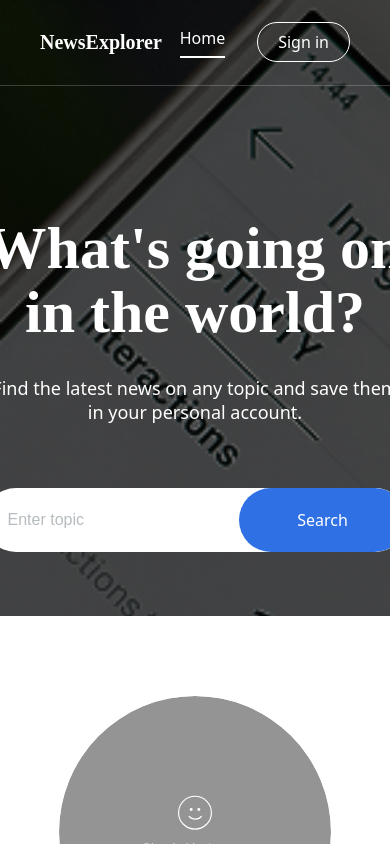
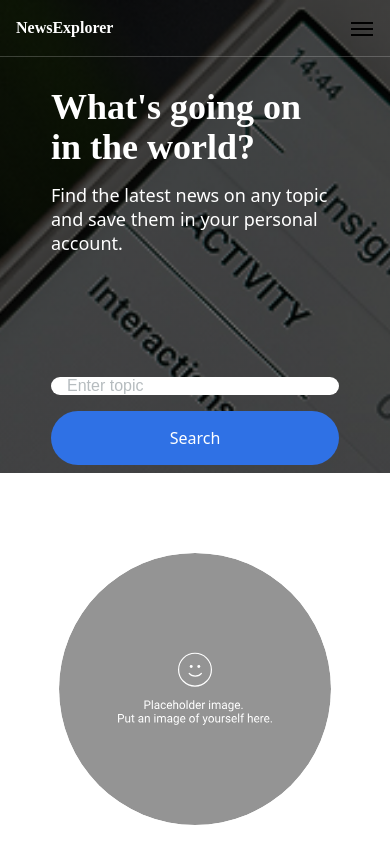
Before and after one commit to Cdubb919/news-explorer-frontend, a React (Vite) app: page / in a window 390 px wide. Built offline with nearby package versions, Linux system fonts and the light colour scheme.

Commit message:
ready to submit

```diff
--- a/src/components/Header/Header.css
+++ b/src/components/Header/Header.css
@@ -104,3 +104,146 @@
   object-fit: contain;
   filter: brightness(0) invert(1);
 }
+
+/* ===== Mobile header ===== */
+@media screen and (max-width: 767px) {
+  .header__container {
+    padding: 16px;
+  }
+
+  .header__nav {
+    display: none;
+  }
+
+  .header__logo {
+    font-size: 16px;
+    line-height: 24px;
+    margin: 0;
+  }
+
+  .header__menu-button {
+    display: block;
+    width: 24px;
+    height: 24px;
+    border: none;
+    padding: 0;
+    background: transparent;
+    cursor: pointer;
+
+    background-image:
+      linear-gradient(currentColor, currentColor),
+      linear-gradient(currentColor, currentColor),
+      linear-gradient(currentColor, currentColor);
+    background-size: 22px 2px, 22px 2px, 22px 2px;
+    background-position: center 6px, center 12px, center 18px;
+    background-repeat: no-repeat;
+  }
+
+  .header__mobile {
+    position: fixed;
+    inset: 0;
+    background-color: #1a1b22;
+    color: #fff;
+    z-index: 999;
+    padding: 16px;
+    box-sizing: border-box;
+
+    opacity: 0;
+    visibility: hidden;
+    transition: opacity 0.2s ease, visibility 0.2s ease;
+  }
+
+  .header__mobile_open {
+    opacity: 1;
+    visibility: visible;
+  }
+
+  .header__mobile-top {
+    height: 56px;
+    display: flex;
+    align-items: center;
+    justify-content: space-between;
+  }
+
+  .header__close-button {
+    width: 24px;
+    height: 24px;
+    border: none;
+    padding: 0;
+    background: transparent;
+    cursor: pointer;
+
+    background-image:
+      linear-gradient(currentColor, currentColor),
+      linear-gradient(currentColor, currentColor);
+    background-size: 22px 2px, 22px 2px;
+    background-position: center;
+    background-repeat: no-repeat;
+    transform: rotate(45deg);
+  }
+
+  .header__close-button::after {
+    content: "";
+    position: absolute;
+  }
+
+  .header__mobile-nav {
+    margin-top: 16px;
+    display: flex;
+    flex-direction: column;
+    gap: 24px;
+  }
+
+  .header__mobile-link {
+    text-decoration: none;
+    color: inherit;
+    font-size: 18px;
+    line-height: 22px;
+  }
+
+  .header__mobile-link_active {
+    font-weight: 500;
+  }
+
+  .header__mobile-signin {
+    margin-top: 24px;
+    width: 288px;
+    height: 56px;
+    border-radius: 100px;
+    border: 1px solid #fff;
+    background: transparent;
+    color: #fff;
+    font-size: 18px;
+    cursor: pointer;
+    align-self: center;
+  }
+
+  .header__mobile-user {
+    margin-top: 24px;
+    width: 288px;
+    height: 56px;
+    border-radius: 100px;
+    border: 1px solid #fff;
+    background: transparent;
+    color: #fff;
+    font-size: 18px;
+    cursor: pointer;
+    align-self: center;
+    display: flex;
+    align-items: center;
+    justify-content: center;
+    gap: 8px;
+  }
+}
+
+.header__menu-button,
+.header__mobile {
+  display: none;
+}
+
+@media screen and (max-width: 767px) {
+  .header__menu-button,
+  .header__mobile {
+    display: block;
+  }
+}
--- a/src/components/Header/Header.jsx
+++ b/src/components/Header/Header.jsx
@@ -1,20 +1,35 @@
 import { NavLink, useLocation } from "react-router-dom";
+import { useState } from "react";
 import "./Header.css";
 import logoutIcon from "../../assets/logout.svg";
 
 function Header({ loggedIn, userName, onSignIn, onSignOut }) {
   const location = useLocation();
   const isHome = location.pathname === "/";
+  const [menuOpen, setMenuOpen] = useState(false);
+
+  function closeMenu() {
+    setMenuOpen(false);
+  }
+
+  function handleSignIn() {
+    closeMenu();
+    onSignIn?.();
+  }
+
+  function handleSignOut() {
+    closeMenu();
+    onSignOut?.();
+  }
 
   return (
     <header
-      className={`header ${
-        isHome ? "header--transparent" : "header--light"
-      }`}
+      className={`header ${isHome ? "header--transparent" : "header--light"}`}
     >
       <div className="header__container">
         <h1 className="header__logo">NewsExplorer</h1>
 
+        {/* Desktop nav (hidden on mobile via CSS) */}
         <nav className="header__nav">
           <NavLink
             to="/"
@@ -51,6 +66,66 @@ function Header({ loggedIn, userName, onSignIn, onSignOut }) {
             </button>
           )}
         </nav>
+
+        {/* Mobile hamburger (shown on mobile via CSS) */}
+        <button
+          type="button"
+          className="header__menu-button"
+          aria-label="Open menu"
+          onClick={() => setMenuOpen(true)}
+        />
+
+        {/* Mobile overlay menu */}
+        <div className={`header__mobile ${menuOpen ? "header__mobile_open" : ""}`}>
+          <div className="header__mobile-top">
+            <h1 className="header__logo">NewsExplorer</h1>
+            <button
+              type="button"
+              className="header__close-button"
+              aria-label="Close menu"
+              onClick={closeMenu}
+            />
+          </div>
+
+          <nav className="header__mobile-nav">
+            <NavLink
+              to="/"
+              onClick={closeMenu}
+              className={({ isActive }) =>
+                `header__mobile-link ${isActive ? "header__mobile-link_active" : ""}`
+              }
+            >
+              Home
+            </NavLink>
+
+            {loggedIn && (
+              <NavLink
+                to="/saved-news"
+                onClick={closeMenu}
+                className={({ isActive }) =>
+                  `header__mobile-link ${isActive ? "header__mobile-link_active" : ""}`
+                }
+              >
+                Saved articles
+              </NavLink>
+            )}
+
+            {loggedIn ? (
+              <button className="header__mobile-user" onClick={handleSignOut}>
+                <span className="header__username">{userName}</span>
+                <img
+                  src={logoutIcon}
+                  alt="Log out"
+                  className="header__logout-icon"
+                />
+              </button>
+            ) : (
+              <button className="header__mobile-signin" onClick={handleSignIn}>
+                Sign in
+              </button>
+            )}
+          </nav>
+        </div>
       </div>
     </header>
   );
--- a/src/components/Home/Home.css
+++ b/src/components/Home/Home.css
@@ -23,6 +23,16 @@
   margin-bottom: 64px;
 }
 
+/* FIX: remove invalid nested block and apply color-scheme correctly */
+.search,
+.search-form,
+.search__input,
+.search__button,
+.search-form__input,
+.search-form__button {
+  color-scheme: light;
+}
+
 .search {
   width: 100%;
   max-width: 608px;
@@ -33,9 +43,6 @@
   border-radius: 100px;
   padding: 4px;
   box-sizing: border-box;
-  .search {
-  color-scheme: light;
-}
 }
 
 .search__input {
@@ -47,7 +54,6 @@
   appearance: none;
   -webkit-appearance: none;
 }
-
 
 .search__input:focus {
   outline: none;
@@ -212,3 +218,79 @@
   line-height: 24px;
   color: #b6bcbf;
 }
+
+@media screen and (max-width: 767px) {
+  .hero {
+    margin-top: 0;
+    padding: 0 16px 32px;
+    text-align: left;
+  }
+
+  .hero__content {
+    max-width: 288px;
+    margin: 0;
+    padding-top: 30px;
+  }
+
+  .hero__title {
+    font-size: 36px;
+    line-height: 40px;
+    margin: 0 0 16px;
+  }
+
+  .hero__subtitle {
+    font-size: 18px;
+    line-height: 24px;
+    margin: 0 0 122px;
+    max-width: 288px;
+  }
+
+  .search-form {
+    max-width: 288px;
+    margin: 0;
+    background: transparent;
+    border-radius: 0;
+    overflow: visible;
+    display: flex;
+    flex-direction: column;
+    gap: 16px;
+  }
+
+  .search-form__input {
+    height: 56px;
+    width: 100%;
+    border-radius: 100px;
+    background: #fff;
+    padding: 0 16px;
+    box-sizing: border-box;
+  }
+
+  .search-form__button {
+    width: 100%;
+    min-width: 0;
+    height: 56px;
+    border-radius: 100px;
+  }
+
+  .search-results {
+    margin: 0;
+    padding: 32px 0 80px;
+  }
+
+  .search-results__content {
+    padding: 0 16px;
+  }
+
+  .search-results__title {
+    font-size: 30px;
+    line-height: 34px;
+    margin-bottom: 24px;
+  }
+
+  .show-more-button {
+    width: 288px;
+    height: 56px;
+    margin: 24px auto 0;
+    font-size: 18px;
+  }
+}
--- a/src/components/NewsCard/NewsCard.css
+++ b/src/components/NewsCard/NewsCard.css
@@ -104,3 +104,29 @@
   padding: 6px 12px;
   border-radius: 10px;
 }
+
+@media screen and (max-width: 767px) {
+  .news-card {
+    max-width: 288px;
+    margin: 0 auto;
+  }
+
+  .news-card__image {
+    height: 196px; /* closer to screenshot crop */
+  }
+
+  .news-card__content {
+    padding: 16px;
+  }
+
+  .news-card__title {
+    font-size: 22px;
+    line-height: 26px;
+    margin-bottom: 10px;
+  }
+
+  .news-card__text {
+    font-size: 16px;
+    line-height: 22px;
+  }
+}
--- a/src/components/NewsCardList/NewsCardList.css
+++ b/src/components/NewsCardList/NewsCardList.css
@@ -5,3 +5,12 @@
   max-width: 1232px;
   margin: 64px auto 0;
 }
+
+@media screen and (max-width: 767px) {
+  .news-card-list {
+    grid-template-columns: 1fr;
+    margin: 24px auto 0;
+    padding: 0 16px;
+    box-sizing: border-box;
+  }
+}
--- a/src/components/SavedNews/SavedNews.css
+++ b/src/components/SavedNews/SavedNews.css
@@ -34,3 +34,32 @@
 .saved-news__keywords-bold {
   font-weight: 700;
 }
+
+@media screen and (max-width: 767px) {
+  .saved-news {
+    padding: 24px 0 80px;
+  }
+
+  .saved-news__header {
+    padding: 0 16px 24px;
+  }
+
+  .saved-news__label {
+    font-size: 12px;
+    line-height: 16px;
+    margin: 0 0 16px;
+  }
+
+  .saved-news__title {
+    font-size: 30px;
+    line-height: 34px;
+    margin: 0 0 16px;
+    max-width: 288px;
+  }
+
+  .saved-news__keywords {
+    font-size: 18px;
+    line-height: 24px;
+    margin: 0;
+  }
+}
```
